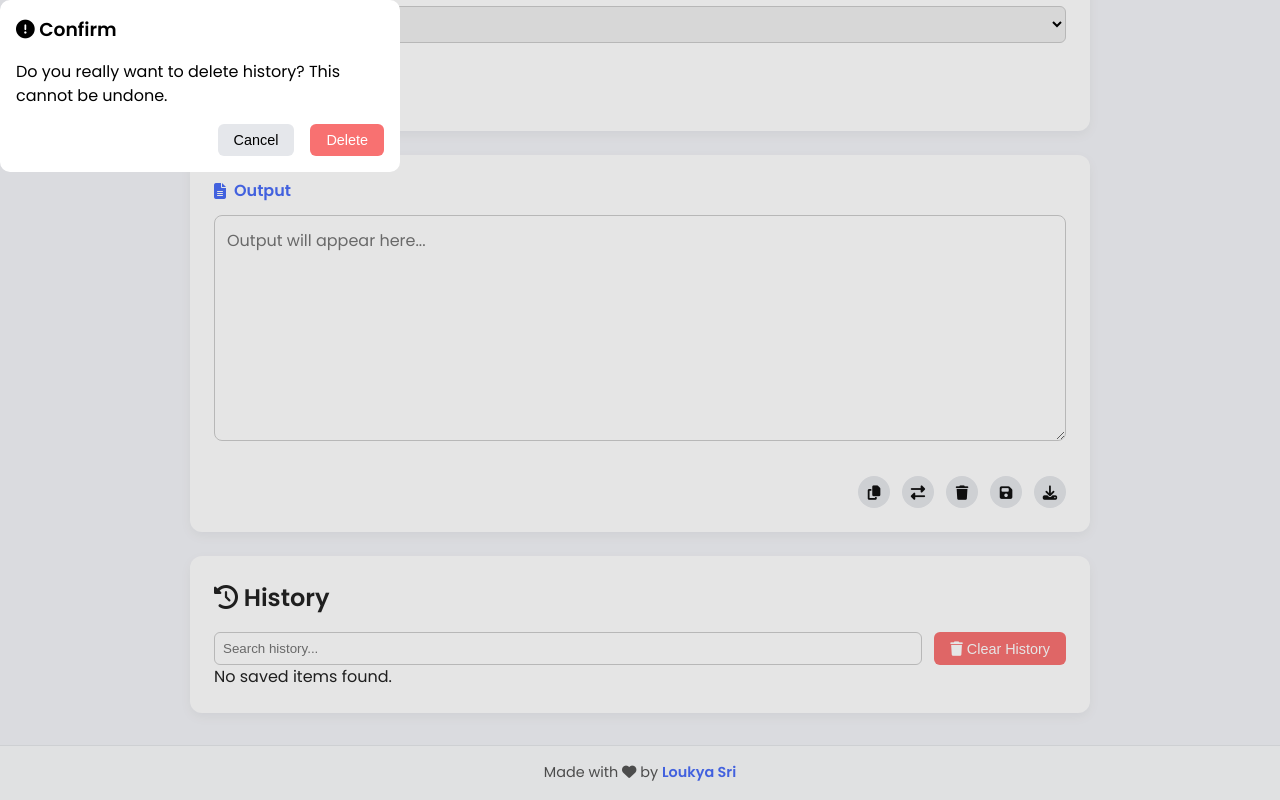
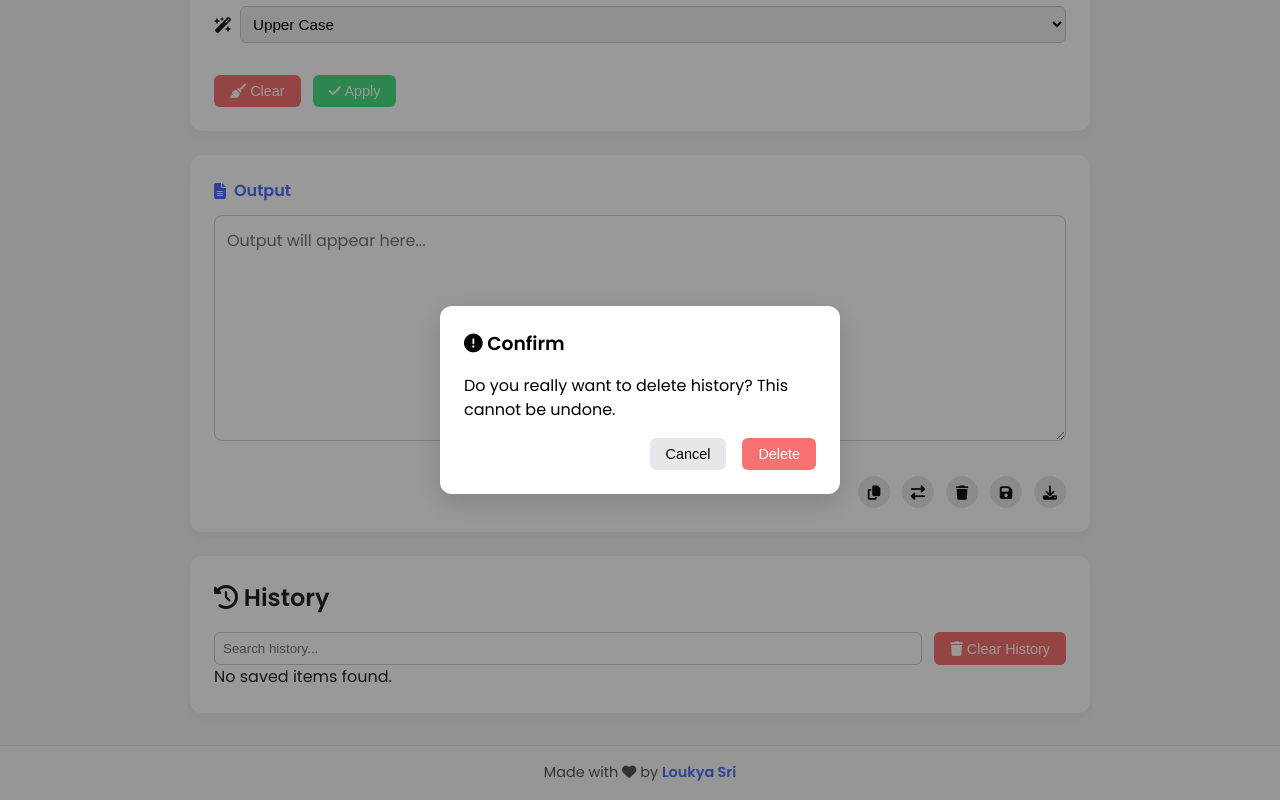
Before and after one commit to LoukyaSriKudipudi/text-editor, a plain HTML site: page index.html in a window 1280 px wide. Both pictures are taken after a click on the button "Clear History". Shown: the part 403-1203 px from the top of the page. Drawn offline with Linux system fonts and the light colour scheme.

Commit message:
first commit

```diff
--- a/styles.css
+++ b/styles.css
@@ -185,10 +185,22 @@ textarea {
 }
 
 .modal {
-  padding: 1rem;
+  position: fixed;
+  top: 50%;
+  left: 50%;
+  transform: translate(-50%, -50%);
+  padding: 1.5rem;
+  background: #fff;
   border: none;
-  border-radius: 10px;
+  border-radius: 12px;
   max-width: 400px;
+  width: 90%;
+  box-shadow: 0 8px 24px rgba(0, 0, 0, 0.15);
+  z-index: 1000;
+}
+
+.modal::backdrop {
+  background: rgba(0, 0, 0, 0.4);
 }
 
 .modelContent {
```
